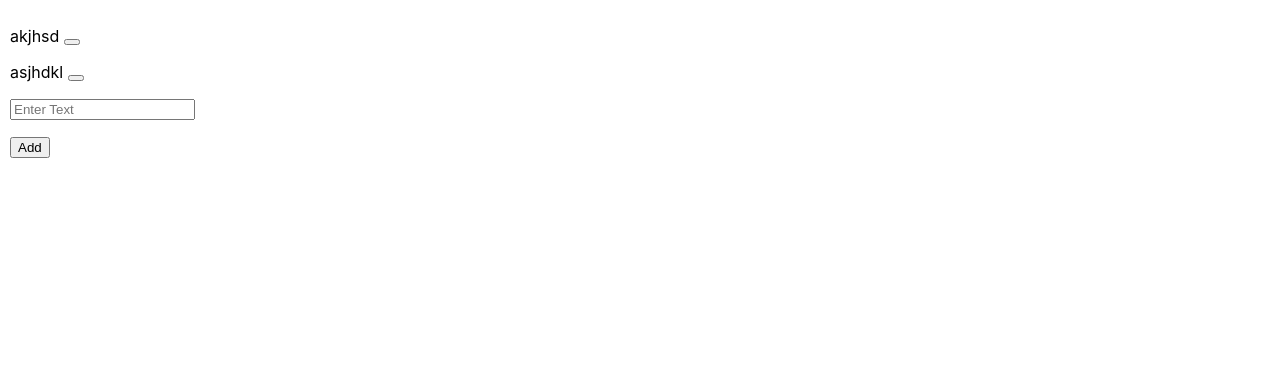
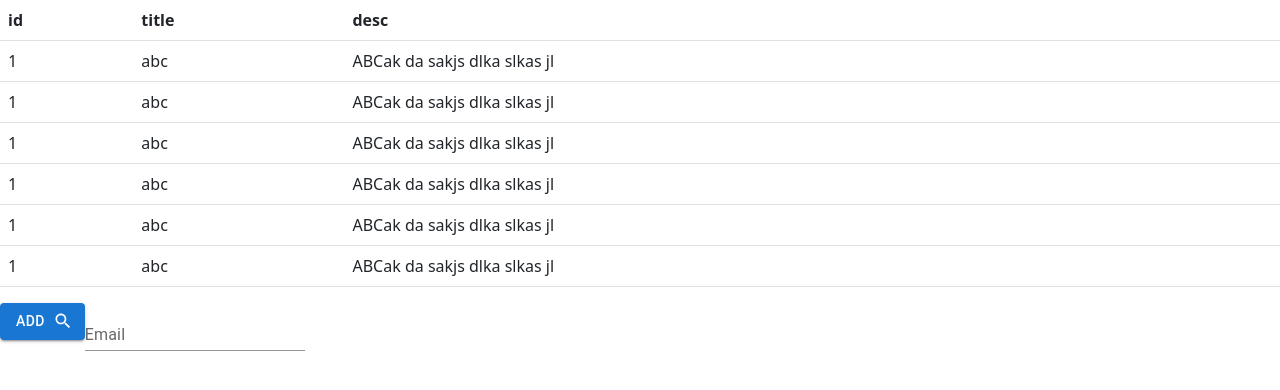
Before and after one commit to BasitAyaz/module_B_batch_6, a React (Create React App) app in the folder classone/: page / in a window 1280 px wide. Shown: the top 390 px of the page. Built offline with nearby package versions, Linux system fonts and the light colour scheme.

Commit message:
17-2-2023 (Material UI)

```diff
--- a/classone/package.json
+++ b/classone/package.json
@@ -3,10 +3,16 @@
   "version": "0.1.0",
   "private": true,
   "dependencies": {
+    "@emotion/react": "^11.10.5",
+    "@emotion/styled": "^11.10.5",
+    "@mui/icons-material": "^5.11.9",
+    "@mui/material": "^5.11.9",
     "@testing-library/jest-dom": "^5.16.5",
     "@testing-library/react": "^13.4.0",
     "@testing-library/user-event": "^13.5.0",
+    "bootstrap": "^5.2.3",
     "react": "^18.2.0",
+    "react-bootstrap": "^2.7.2",
     "react-dom": "^18.2.0",
     "react-scripts": "5.0.1",
     "web-vitals": "^2.1.4"
--- a/classone/src/App.js
+++ b/classone/src/App.js
@@ -1,44 +1,53 @@
-import logo from "./logo.svg";
-import "./App.css";
 import { useState } from "react";
+import "bootstrap/dist/css/bootstrap.min.css";
+import ShowData from "./components/showdata";
+import SMButton from "./components/SMButton";
+import SMInput from "./components/SMinput";
+import SearchIcon from '@mui/icons-material/Search';
 
 function App() {
-  const [count, setCount] = useState(0);
-  const [arr, setArr] = useState(["akjhsd", "asjhdkl"]);
+  const [selectedRow,setSelectedRow] = useState({})
+  let arr = [
+    {
+      id:1,
+      title:'abc',
+      desc:'ABCak da sakjs dlka slkas jl',
+    },
+    {
+      id:1,
+      title:'abc',
+      desc:'ABCak da sakjs dlka slkas jl',
+    },
+    {
+      id:1,
+      title:'abc',
+      desc:'ABCak da sakjs dlka slkas jl',
+    },
+    {
+      id:1,
+      title:'abc',
+      desc:'ABCak da sakjs dlka slkas jl',
+    },
+    {
+      id:1,
+      title:'abc',
+      desc:'ABCak da sakjs dlka slkas jl',
+    },
+    {
+      id:1,
+      title:'abc',
+      desc:'ABCak da sakjs dlka slkas jl',
+    },
+  ]
+  return (
+  <>
+  <div>
+    <ShowData onRowClick={(row)=>console.log(row)} data={arr} />
+    </div>
+    <SMButton endIcon={<SearchIcon />} onClick={()=>console.log('Add Click')} label='Add' />
+    <SMInput label="Email" />
 
-  const [text, setText] = useState("");
-
-  let add = () => {
-    arr.push(text);
-    console.log(arr);
-    setArr([...arr]);
-  };
-
-  let edit = (i)=>{
-    // get prompt
-    // arr[i] == prompt value
-    // set State of Array
-  }
-
-  return (
-    <div className="App">
-      <header className="App-header">
-        {arr.map((x, i) => (
-          <p>{x} <button onClick={()=>del(i)}></button></p>
-        ))}
-
-        <input
-          onChange={(e) => {
-            setText(e.target.value);
-          }}
-          placeholder="Enter Text"
-        />
-
-        <p>{text}</p>
-
-        <button onClick={add}>Add</button>
-      </header>
-    </div>
+  </>
   );
 }
 
--- /dev/null
+++ b/classone/src/components/SMButton.js
@@ -0,0 +1,19 @@
+import Button from "@mui/material/Button";
+
+function SMButton(props) {
+  const { label, onClick, disabled, startIcon, endIcon } = props;
+  return (
+    <>
+      <Button
+        startIcon={startIcon}
+        endIcon={endIcon}
+        disabled={disabled}
+        onClick={onClick}
+        variant="contained"
+      >
+        {label}
+      </Button>
+    </>
+  );
+}
+export default SMButton;
--- /dev/null
+++ b/classone/src/components/SMinput.js
@@ -0,0 +1,17 @@
+import TextField from "@mui/material/TextField";
+
+function SMInput(props) {
+  const { label, disabled, onChange } = props;
+  return (
+    <>
+      <TextField
+        color="error"
+        onChange={onChange}
+        disabled={disabled}
+        variant="standard"
+        label={label}
+      />
+    </>
+  );
+}
+export default SMInput;
--- /dev/null
+++ b/classone/src/components/showdata.js
@@ -0,0 +1,26 @@
+function ShowData(props) {
+  const { data,onRowClick } = props;
+  let keys = Object.keys(data[0]);
+  return (
+    <table className="table">
+      <thead>
+        <tr>
+          {keys.map((e, i) => (
+            <th key={i}>{e}</th>
+          ))}
+        </tr>
+      </thead>
+      <tbody>
+        {data.map((x, i) => (
+          <tr onClick={()=>onRowClick(x)} key={i}>
+            {keys.map((y, ind) => (
+              <td key={ind}>{x[y]}</td>
+            ))}
+          </tr>
+        ))}
+      </tbody>
+    </table>
+  );
+}
+
+export default ShowData;
```
Also changed, not shown: classone/src/components/navbar.js (added, +51 -0 lines), classone/src/index.js (+6 -6 lines), 1 other file (tests, documents, lock files or other folders).
